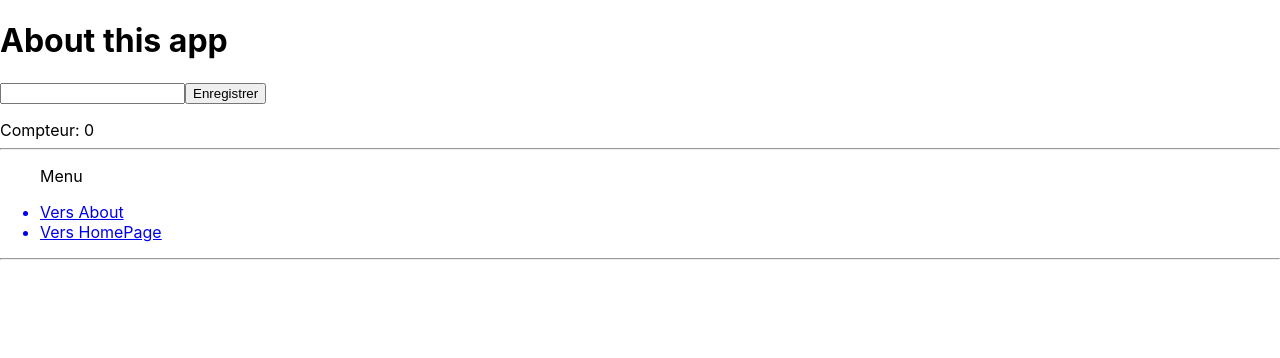
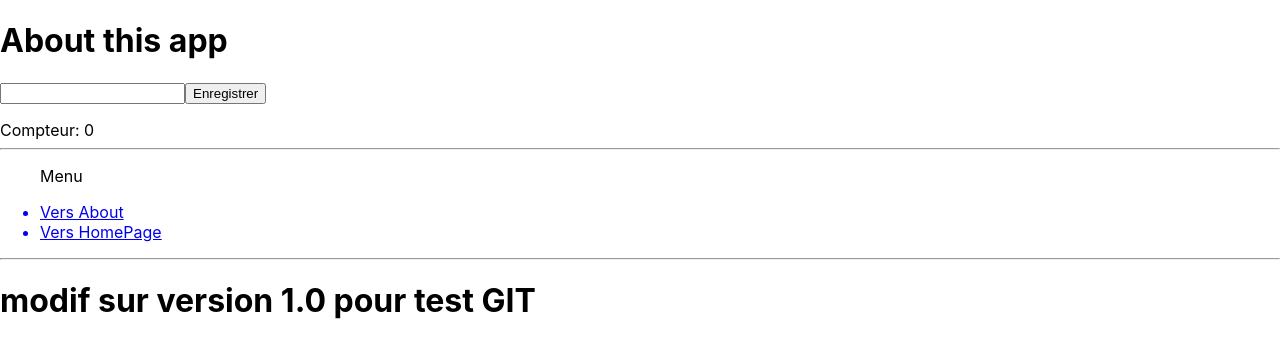
Before and after one commit to jchucAD/ClientReactJS, a React (Create React App) app: page /about in a window 1280 px wide. Shown: the top 358 px of the page. Built offline with nearby package versions, Linux system fonts and the light colour scheme.

Commit message:
ajout ligne version1

```diff
--- a/src/pages/About.jsx
+++ b/src/pages/About.jsx
@@ -27,6 +27,8 @@ const About = () => {
             <hr />
             < Navigation />
             <hr />
+
+            <h1>modif sur version 1.0 pour test GIT</h1>
         </>
     )
 }
```
